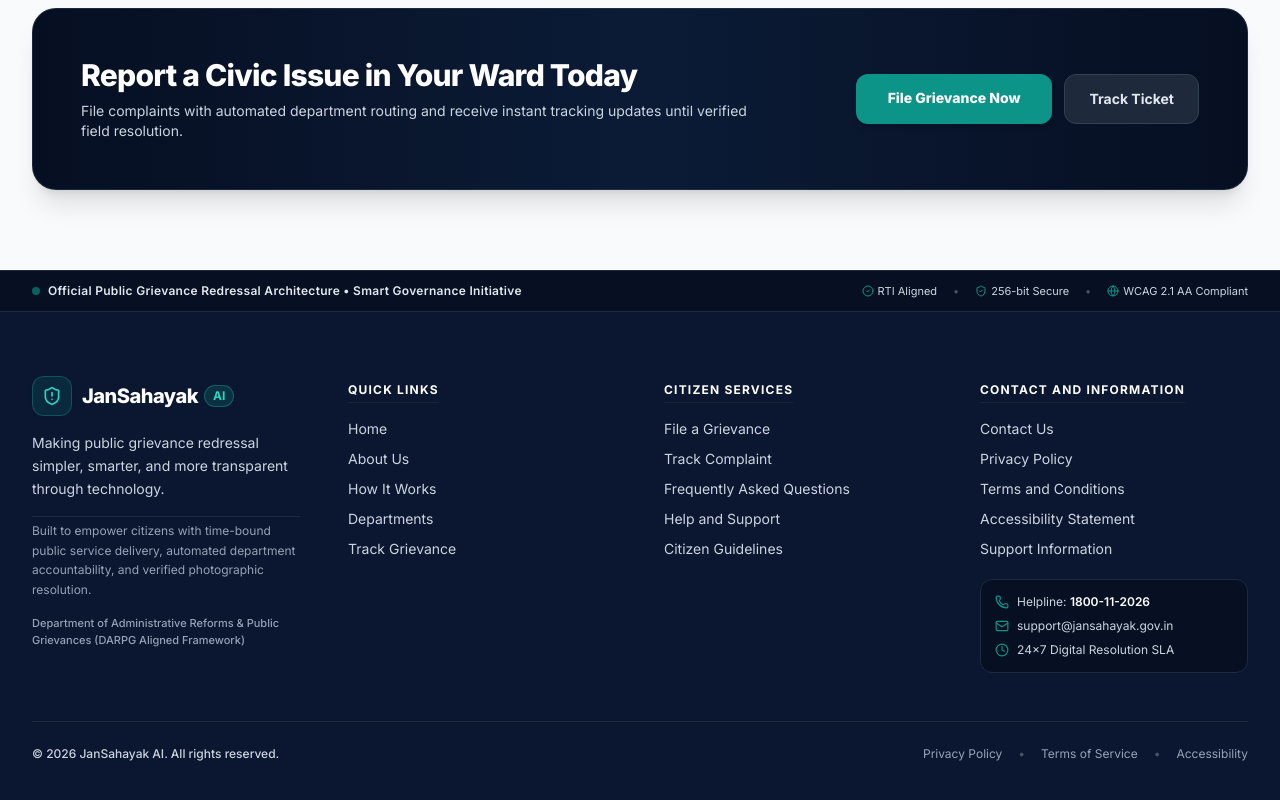
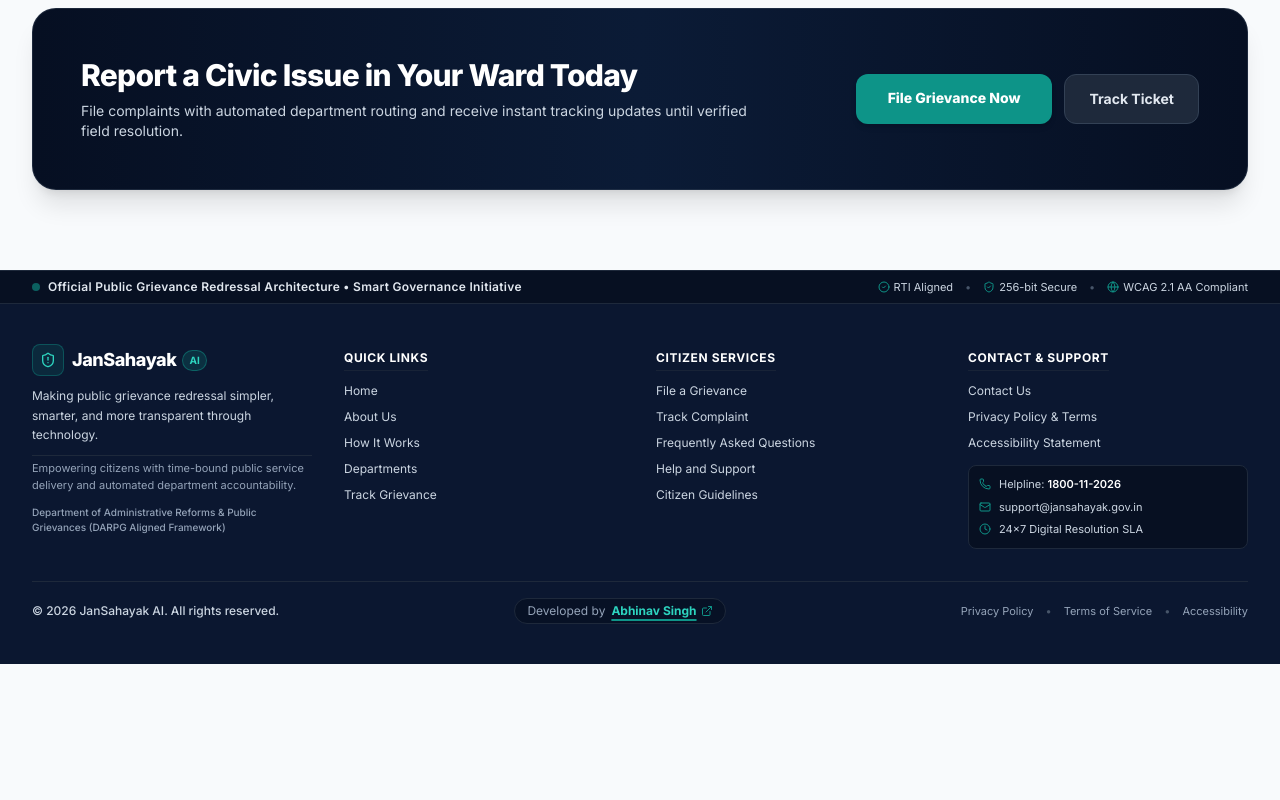
Before and after one commit to abhi940927/JanSahayak-AI, a React (Vite) app in the folder frontend/: page / in a window 1280 px wide. Shown: the part 4638-5438 px from the top of the page. After the commit the page ends 5302 px from the top, so only its background shows below. Built offline with nearby package versions, Linux system fonts and the light colour scheme; no server answers.

Commit message:
feat(footer): make footer compact, add portfolio link to Abhinav Singh, and complete browser testing audit

```diff
--- a/frontend/src/components/layout/Footer.jsx
+++ b/frontend/src/components/layout/Footer.jsx
@@ -8,22 +8,23 @@ import {
   Clock,
   ShieldCheck,
   CheckCircle2,
-  ExternalLink
+  ExternalLink,
+  Code
 } from 'lucide-react';
 
 export const Footer = () => {
   return (
     <footer className="bg-[#0B1730] text-slate-200 border-t border-[#1E293B] mt-auto" role="contentinfo">
-      {/* Top National Trust Banner */}
-      <div className="border-b border-[#1E293B] bg-[#071022] py-3 px-4 sm:px-6 lg:px-8">
-        <div className="max-w-7xl mx-auto flex flex-wrap justify-between items-center gap-3 text-xs">
+      {/* Top National Trust Band (Compact) */}
+      <div className="border-b border-[#1E293B] bg-[#071022] py-2 px-4 sm:px-6 lg:px-8">
+        <div className="max-w-7xl mx-auto flex flex-wrap justify-between items-center gap-2 text-xs">
           <div className="flex items-center space-x-2">
             <span className="w-2 h-2 rounded-full bg-[#0F9488] shrink-0 animate-pulse"></span>
-            <span className="font-semibold text-slate-200 tracking-wide">
+            <span className="font-semibold text-slate-200 tracking-wide text-[11px] sm:text-xs">
               Official Public Grievance Redressal Architecture • Smart Governance Initiative
             </span>
           </div>
-          <div className="flex flex-wrap items-center gap-x-4 gap-y-1 text-[11px] text-slate-300">
+          <div className="flex flex-wrap items-center gap-x-3 gap-y-1 text-[11px] text-slate-300">
             <span className="flex items-center space-x-1">
               <CheckCircle2 className="w-3 h-3 text-[#0F9488]" />
               <span>RTI Aligned</span>
@@ -42,79 +43,64 @@ export const Footer = () => {
         </div>
       </div>
 
-      {/* Main 4-Column Footer Content */}
-      <div className="max-w-7xl mx-auto px-4 sm:px-6 lg:px-8 py-12 sm:py-16">
-        <div className="grid grid-cols-1 md:grid-cols-2 lg:grid-cols-4 gap-10 sm:gap-12">
+      {/* Main 4-Column Footer Content (Compact Height & Spacing) */}
+      <div className="max-w-7xl mx-auto px-4 sm:px-6 lg:px-8 py-8 sm:py-10">
+        <div className="grid grid-cols-1 md:grid-cols-2 lg:grid-cols-4 gap-6 sm:gap-8">
           {/* COLUMN 1 – BRAND & MISSION */}
-          <div className="space-y-4">
-            <Link to="/" className="inline-flex items-center space-x-2.5 group focus:outline-none focus-visible:ring-2 focus-visible:ring-[#0F9488] rounded-lg">
-              <div className="w-10 h-10 rounded-xl bg-[#0F9488]/15 border border-[#0F9488]/40 flex items-center justify-center text-[#2DD4BF] shadow-sm group-hover:scale-105 transition-transform">
-                <ShieldAlert className="w-5 h-5" />
+          <div className="space-y-2.5">
+            <Link to="/" className="inline-flex items-center space-x-2 group focus:outline-none focus-visible:ring-2 focus-visible:ring-[#0F9488] rounded-lg">
+              <div className="w-8 h-8 rounded-lg bg-[#0F9488]/15 border border-[#0F9488]/40 flex items-center justify-center text-[#2DD4BF] shadow-xs group-hover:scale-105 transition-transform">
+                <ShieldAlert className="w-4 h-4" />
               </div>
               <div className="flex items-center space-x-1.5">
-                <span className="text-xl font-extrabold text-white tracking-tight">JanSahayak</span>
-                <span className="text-xs font-bold text-[#2DD4BF] bg-[#0F9488]/20 px-2 py-0.5 rounded-full border border-[#0F9488]/50">
+                <span className="text-lg font-extrabold text-white tracking-tight">JanSahayak</span>
+                <span className="text-[10px] font-bold text-[#2DD4BF] bg-[#0F9488]/20 px-1.5 py-0.5 rounded-full border border-[#0F9488]/50">
                   AI
                 </span>
               </div>
             </Link>
 
-            <p className="text-sm text-slate-300 leading-relaxed font-normal">
+            <p className="text-xs text-slate-300 leading-relaxed font-normal">
               Making public grievance redressal simpler, smarter, and more transparent through technology.
             </p>
 
-            <p className="text-xs text-slate-400 leading-relaxed pt-1 border-t border-[#1E293B]">
-              Built to empower citizens with time-bound public service delivery, automated department accountability, and verified photographic resolution.
+            <p className="text-[11px] text-slate-400 leading-relaxed pt-1 border-t border-[#1E293B]">
+              Empowering citizens with time-bound public service delivery and automated department accountability.
             </p>
 
-            <div className="text-[11px] font-medium text-slate-400">
+            <div className="text-[10px] font-medium text-slate-400">
               Department of Administrative Reforms & Public Grievances (DARPG Aligned Framework)
             </div>
           </div>
 
           {/* COLUMN 2 – QUICK LINKS */}
           <div>
-            <h3 className="text-xs font-bold uppercase tracking-widest text-white mb-4 pb-1 border-b border-[#1E293B]/70 inline-block">
+            <h3 className="text-xs font-bold uppercase tracking-wider text-white mb-2.5 pb-1 border-b border-[#1E293B]/70 inline-block">
               Quick Links
             </h3>
-            <ul className="space-y-2.5 text-sm">
+            <ul className="space-y-1.5 text-xs">
               <li>
-                <Link
-                  to="/"
-                  className="text-slate-300 hover:text-[#2DD4BF] hover:translate-x-0.5 transition-all inline-block focus:outline-none focus-visible:underline"
-                >
+                <Link to="/" className="text-slate-300 hover:text-[#2DD4BF] transition-colors inline-block py-0.5 focus:outline-none focus-visible:underline">
                   Home
                 </Link>
               </li>
               <li>
-                <Link
-                  to="/about"
-                  className="text-slate-300 hover:text-[#2DD4BF] hover:translate-x-0.5 transition-all inline-block focus:outline-none focus-visible:underline"
-                >
+                <Link to="/about" className="text-slate-300 hover:text-[#2DD4BF] transition-colors inline-block py-0.5 focus:outline-none focus-visible:underline">
                   About Us
                 </Link>
               </li>
               <li>
-                <Link
-                  to="/how-it-works"
-                  className="text-slate-300 hover:text-[#2DD4BF] hover:translate-x-0.5 transition-all inline-block focus:outline-none focus-visible:underline"
-                >
+                <Link to="/how-it-works" className="text-slate-300 hover:text-[#2DD4BF] transition-colors inline-block py-0.5 focus:outline-none focus-visible:underline">
                   How It Works
                 </Link>
               </li>
               <li>
-                <Link
-                  to="/departments"
-                  className="text-slate-300 hover:text-[#2DD4BF] hover:translate-x-0.5 transition-all inline-block focus:outline-none focus-visible:underline"
-                >
+                <Link to="/departments" className="text-slate-300 hover:text-[#2DD4BF] transition-colors inline-block py-0.5 focus:outline-none focus-visible:underline">
                   Departments
                 </Link>
               </li>
               <li>
-                <Link
-                  to="/track"
-                  className="text-slate-300 hover:text-[#2DD4BF] hover:translate-x-0.5 transition-all inline-block focus:outline-none focus-visible:underline"
-                >
+                <Link to="/track" className="text-slate-300 hover:text-[#2DD4BF] transition-colors inline-block py-0.5 focus:outline-none focus-visible:underline">
                   Track Grievance
                 </Link>
               </li>
@@ -123,47 +109,32 @@ export const Footer = () => {
 
           {/* COLUMN 3 – CITIZEN SERVICES */}
           <div>
-            <h3 className="text-xs font-bold uppercase tracking-widest text-white mb-4 pb-1 border-b border-[#1E293B]/70 inline-block">
+            <h3 className="text-xs font-bold uppercase tracking-wider text-white mb-2.5 pb-1 border-b border-[#1E293B]/70 inline-block">
               Citizen Services
             </h3>
-            <ul className="space-y-2.5 text-sm">
+            <ul className="space-y-1.5 text-xs">
               <li>
-                <Link
-                  to="/citizen/file-complaint"
-                  className="text-slate-300 hover:text-[#2DD4BF] hover:translate-x-0.5 transition-all inline-block focus:outline-none focus-visible:underline"
-                >
+                <Link to="/citizen/file-complaint" className="text-slate-300 hover:text-[#2DD4BF] transition-colors inline-block py-0.5 focus:outline-none focus-visible:underline">
                   File a Grievance
                 </Link>
               </li>
               <li>
-                <Link
-                  to="/track"
-                  className="text-slate-300 hover:text-[#2DD4BF] hover:translate-x-0.5 transition-all inline-block focus:outline-none focus-visible:underline"
-                >
+                <Link to="/track" className="text-slate-300 hover:text-[#2DD4BF] transition-colors inline-block py-0.5 focus:outline-none focus-visible:underline">
                   Track Complaint
                 </Link>
               </li>
               <li>
-                <Link
-                  to="/how-it-works"
-                  className="text-slate-300 hover:text-[#2DD4BF] hover:translate-x-0.5 transition-all inline-block focus:outline-none focus-visible:underline"
-                >
+                <Link to="/how-it-works" className="text-slate-300 hover:text-[#2DD4BF] transition-colors inline-block py-0.5 focus:outline-none focus-visible:underline">
                   Frequently Asked Questions
                 </Link>
               </li>
               <li>
-                <Link
-                  to="/about"
-                  className="text-slate-300 hover:text-[#2DD4BF] hover:translate-x-0.5 transition-all inline-block focus:outline-none focus-visible:underline"
-                >
+                <Link to="/about" className="text-slate-300 hover:text-[#2DD4BF] transition-colors inline-block py-0.5 focus:outline-none focus-visible:underline">
                   Help and Support
                 </Link>
               </li>
               <li>
-                <Link
-                  to="/how-it-works"
-                  className="text-slate-300 hover:text-[#2DD4BF] hover:translate-x-0.5 transition-all inline-block focus:outline-none focus-visible:underline"
-                >
+                <Link to="/how-it-works" className="text-slate-300 hover:text-[#2DD4BF] transition-colors inline-block py-0.5 focus:outline-none focus-visible:underline">
                   Citizen Guidelines
                 </Link>
               </li>
@@ -172,95 +143,78 @@ export const Footer = () => {
 
           {/* COLUMN 4 – CONTACT AND INFORMATION */}
           <div>
-            <h3 className="text-xs font-bold uppercase tracking-widest text-white mb-4 pb-1 border-b border-[#1E293B]/70 inline-block">
-              Contact and Information
+            <h3 className="text-xs font-bold uppercase tracking-wider text-white mb-2.5 pb-1 border-b border-[#1E293B]/70 inline-block">
+              Contact & Support
             </h3>
-            <ul className="space-y-2.5 text-sm mb-5">
+            <ul className="space-y-1.5 text-xs mb-3">
               <li>
-                <Link
-                  to="/about"
-                  className="text-slate-300 hover:text-[#2DD4BF] hover:translate-x-0.5 transition-all inline-block focus:outline-none focus-visible:underline"
-                >
+                <Link to="/about" className="text-slate-300 hover:text-[#2DD4BF] transition-colors inline-block py-0.5 focus:outline-none focus-visible:underline">
                   Contact Us
                 </Link>
               </li>
               <li>
-                <Link
-                  to="/about"
-                  className="text-slate-300 hover:text-[#2DD4BF] hover:translate-x-0.5 transition-all inline-block focus:outline-none focus-visible:underline"
-                >
-                  Privacy Policy
+                <Link to="/about" className="text-slate-300 hover:text-[#2DD4BF] transition-colors inline-block py-0.5 focus:outline-none focus-visible:underline">
+                  Privacy Policy & Terms
                 </Link>
               </li>
               <li>
-                <Link
-                  to="/about"
-                  className="text-slate-300 hover:text-[#2DD4BF] hover:translate-x-0.5 transition-all inline-block focus:outline-none focus-visible:underline"
-                >
-                  Terms and Conditions
-                </Link>
-              </li>
-              <li>
-                <Link
-                  to="/about"
-                  className="text-slate-300 hover:text-[#2DD4BF] hover:translate-x-0.5 transition-all inline-block focus:outline-none focus-visible:underline"
-                >
+                <Link to="/about" className="text-slate-300 hover:text-[#2DD4BF] transition-colors inline-block py-0.5 focus:outline-none focus-visible:underline">
                   Accessibility Statement
-                </Link>
-              </li>
-              <li>
-                <Link
-                  to="/about"
-                  className="text-slate-300 hover:text-[#2DD4BF] hover:translate-x-0.5 transition-all inline-block focus:outline-none focus-visible:underline"
-                >
-                  Support Information
                 </Link>
               </li>
             </ul>
 
-            {/* Official Support Channels (Verified Info) */}
-            <div className="p-3.5 bg-[#071022] rounded-xl border border-[#1E293B] space-y-2 text-xs">
+            {/* Official Support Channels */}
+            <div className="p-2.5 bg-[#071022] rounded-lg border border-[#1E293B] space-y-1.5 text-[11px]">
               <div className="flex items-center space-x-2 text-slate-300">
-                <Phone className="w-3.5 h-3.5 text-[#0F9488] shrink-0" />
+                <Phone className="w-3 h-3 text-[#0F9488] shrink-0" />
                 <span>Helpline: <strong className="text-white font-semibold">1800-11-2026</strong></span>
               </div>
               <div className="flex items-center space-x-2 text-slate-300">
-                <Mail className="w-3.5 h-3.5 text-[#0F9488] shrink-0" />
+                <Mail className="w-3 h-3 text-[#0F9488] shrink-0" />
                 <span className="truncate">support@jansahayak.gov.in</span>
               </div>
               <div className="flex items-center space-x-2 text-slate-300">
-                <Clock className="w-3.5 h-3.5 text-[#0F9488] shrink-0" />
+                <Clock className="w-3 h-3 text-[#0F9488] shrink-0" />
                 <span>24x7 Digital Resolution SLA</span>
               </div>
             </div>
           </div>
         </div>
 
-        {/* BOTTOM SECTION WITH SUBTLE DIVIDER */}
-        <div className="mt-12 pt-6 border-t border-[#1E293B] flex flex-col sm:flex-row justify-between items-center text-xs text-slate-400 gap-4">
-          <p className="text-center sm:text-left text-slate-300 font-medium">
+        {/* BOTTOM SECTION WITH SUBTLE DIVIDER & PORTFOLIO REDIRECTION */}
+        <div className="mt-8 pt-4 border-t border-[#1E293B] flex flex-col md:flex-row justify-between items-center text-xs text-slate-400 gap-3">
+          {/* Copyright */}
+          <div className="text-center md:text-left text-slate-300 font-medium text-[11px] sm:text-xs">
             © 2026 JanSahayak AI. All rights reserved.
-          </p>
+          </div>
 
-          <div className="flex flex-wrap justify-center items-center gap-x-4 gap-y-1 text-slate-400">
-            <Link
-              to="/about"
-              className="hover:text-[#2DD4BF] transition-colors focus:outline-none focus-visible:underline"
+          {/* DEVELOPED BY ABHINAV SINGH (CLICKABLE PORTFOLIO LINK) */}
+          <div className="flex items-center space-x-1.5 text-[11px] sm:text-xs text-slate-300 bg-[#071022]/80 px-3 py-1 rounded-full border border-[#1E293B]">
+            <span className="text-slate-400">Developed by</span>
+            <a
+              href="https://portfolio-8p6q.vercel.app"
+              target="_blank"
+              rel="noopener noreferrer"
+              title="Visit Abhinav Singh's Portfolio"
+              className="font-bold text-[#2DD4BF] hover:text-white inline-flex items-center space-x-1 underline decoration-[#0F9488] decoration-2 underline-offset-4 hover:decoration-white transition-all group"
             >
+              <span>Abhinav Singh</span>
+              <ExternalLink className="w-3 h-3 text-[#0F9488] group-hover:text-white transition-colors" />
+            </a>
+          </div>
+
+          {/* Quick Legal Links */}
+          <div className="flex flex-wrap justify-center items-center gap-x-3 gap-y-1 text-[11px] text-slate-400">
+            <Link to="/about" className="hover:text-[#2DD4BF] transition-colors focus:outline-none focus-visible:underline">
               Privacy Policy
             </Link>
             <span className="text-slate-600">•</span>
-            <Link
-              to="/about"
-              className="hover:text-[#2DD4BF] transition-colors focus:outline-none focus-visible:underline"
-            >
+            <Link to="/about" className="hover:text-[#2DD4BF] transition-colors focus:outline-none focus-visible:underline">
               Terms of Service
             </Link>
             <span className="text-slate-600">•</span>
-            <Link
-              to="/about"
-              className="hover:text-[#2DD4BF] transition-colors focus:outline-none focus-visible:underline"
-            >
+            <Link to="/about" className="hover:text-[#2DD4BF] transition-colors focus:outline-none focus-visible:underline">
               Accessibility
             </Link>
           </div>
```
Also changed, not shown: 12 other files (tests, documents, lock files or other folders).
